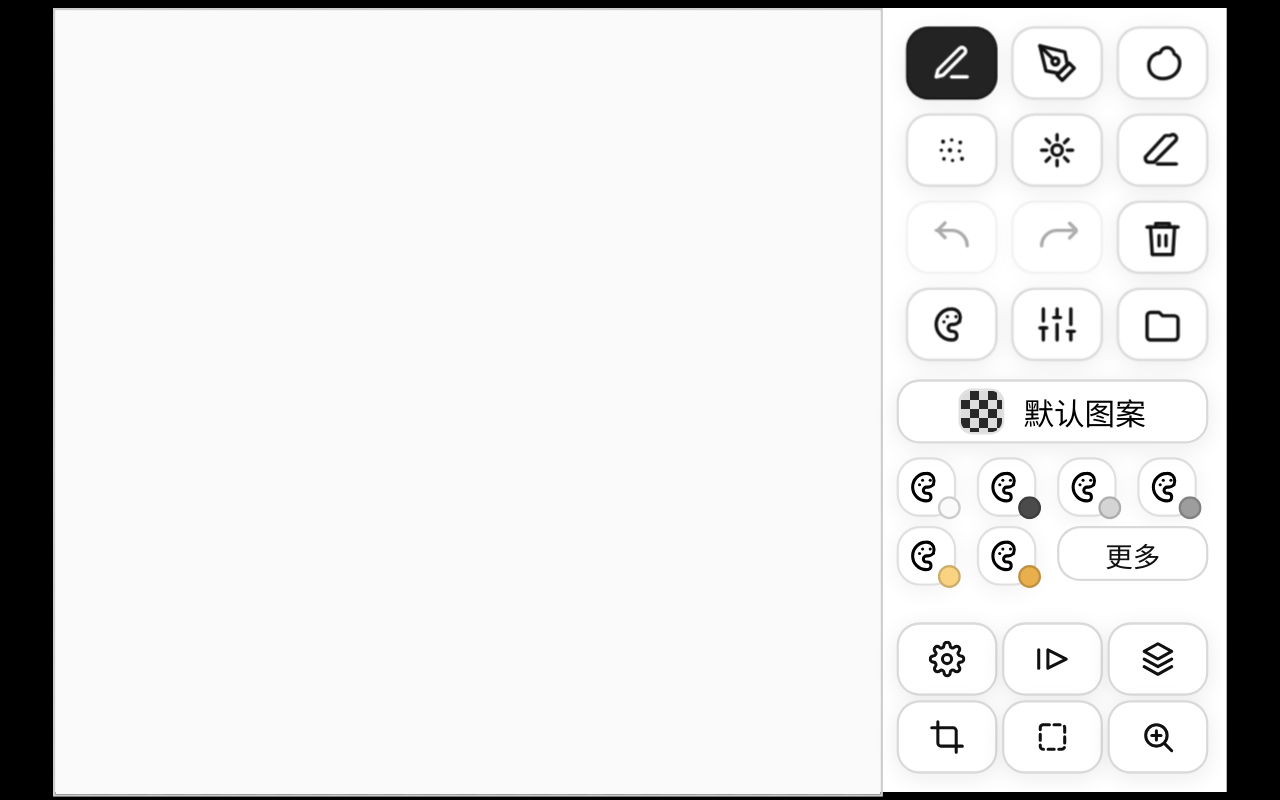
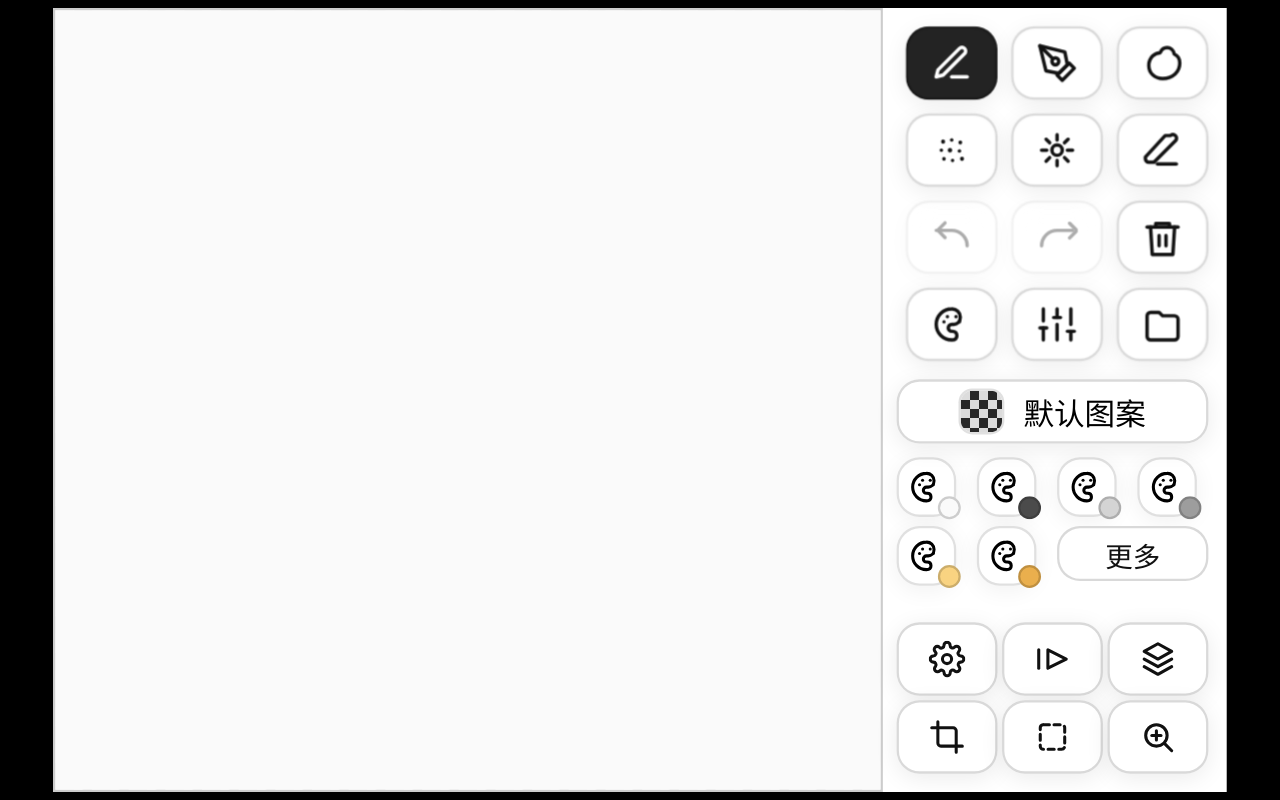
Before and after one commit to 52black/wpaint-html, a website built with Vite: page index.html in a window 1280 px wide. Built offline with nearby package versions, Linux system fonts and the light colour scheme.

Commit message:
解决猫爪超出范围的问题，解决#canvasViewport突出导致不太好看的问题

```diff
--- a/app.css
+++ b/app.css
@@ -5,9 +5,9 @@ body { margin: 0; background: #000; display: grid; place-items: center; overflow
 .stage { position: relative; }
 .stage .container { transform-origin: top left; }
 .container { width: 512px; height: 342px; position: relative; background: #fff; overflow: visible; }
-.canvas-viewport { position: absolute; top: 0; left: 0; width: 360px; height: 342px; border: 1px solid #ccc; background: transparent; z-index: 2; overflow: hidden; touch-action: none; }
-.canvas-bg { position: absolute; top: 0; left: 0; width: 360px; height: 342px; z-index: 1; }
-.canvas { position: absolute; top: 0; left: 0; width: 360px; height: 342px; border: none; background: transparent; z-index: 2; touch-action: none; }
+.canvas-viewport { position: absolute; top: 0; left: 0; width: 360px; height: 340px; border: 1px solid #ccc; background: transparent; z-index: 2; overflow: hidden; touch-action: none; }
+.canvas-bg { position: absolute; top: 0; left: 0; width: 360px; height: 340px; z-index: 1; }
+.canvas { position: absolute; top: 0; left: 0; width: 360px; height: 340px; border: none; background: transparent; z-index: 2; touch-action: none; }
 .tool-btn { position: absolute; z-index: 2; padding: 6px 10px; border: 1px solid rgba(0,0,0,.15); border-radius: 10px; background: rgba(255,255,255,.92); color: #111; cursor: pointer; box-shadow: 0 2px 10px rgba(0,0,0,.08); backdrop-filter: blur(6px); }
 .tool-btn:hover { background: rgba(255,255,255,.98); }
 .tool-btn:active { transform: translateY(1px); }
@@ -285,7 +285,7 @@ body[data-ui-theme="cat"] .cat-sprite-plain::before {
 .action-btn:hover { background: rgba(255,255,255,.98); }
 .action-btn:active { transform: translateY(1px); }
 .action-btn.is-active { background: rgba(17,17,17,.92); color: #fff; border-color: rgba(17,17,17,.92); }
-.checkerboard { position: absolute; top: 0; left: 0; width: 360px; height: 342px; z-index: 1; display: none;
+.checkerboard { position: absolute; top: 0; left: 0; width: 360px; height: 340px; z-index: 1; display: none;
   background-size: 16px 16px;
   background-position: 0 0, 8px 8px;
 }
@@ -495,7 +495,7 @@ body[data-ui-theme="cat"] .cat-paws{
   height: 100%;
   pointer-events: none;
   z-index: 1;
-  overflow: visible;
+  overflow: hidden;
 }
 body[data-ui-theme="cat"] .cat-paw{
   position: absolute;
--- a/index.html
+++ b/index.html
@@ -208,7 +208,7 @@
 <div id="canvasViewport" class="canvas-viewport">
   <div id="checkerboard" class="checkerboard"></div>
   <div id="canvasBg" class="canvas-bg"></div>
-  <canvas id="drawing" class="canvas" width="360" height="342"></canvas>
+  <canvas id="drawing" class="canvas" width="360" height="340"></canvas>
   <div id="cropOverlay" class="crop-overlay" aria-hidden="true">
     <div id="cropOverlayContent" class="crop-overlay-content">
       <div id="cropShadeTop" class="crop-shade"></div>
```
